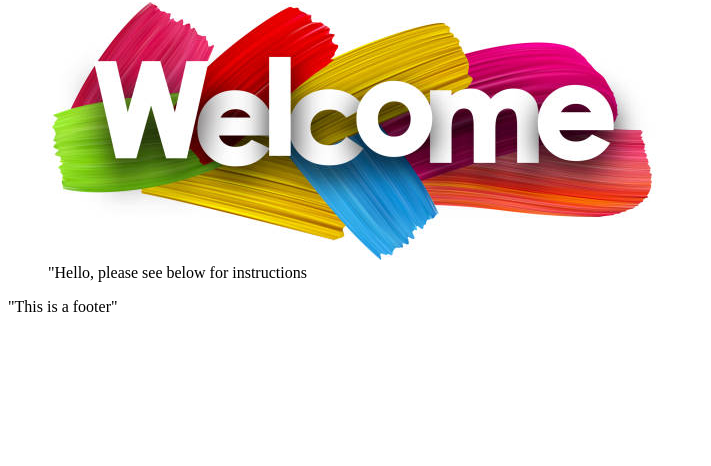
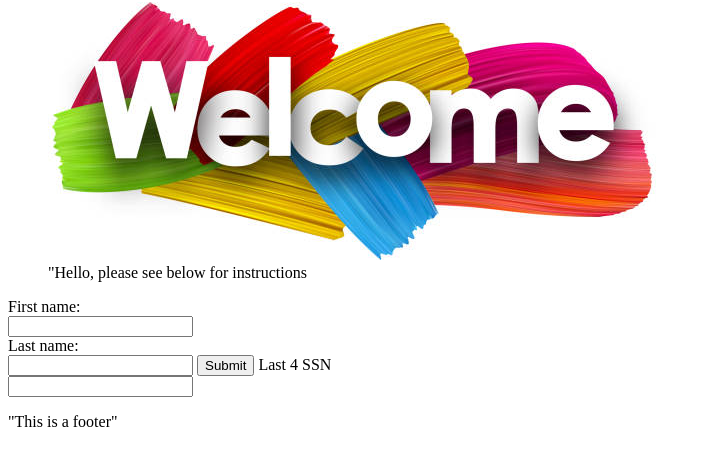
Before and after one commit to BaBread/22-Mini-Proj, a plain HTML site: page index.html in a window 1280 px wide. Shown: the part 78-544 px from the top of the page, without its empty margins (0-711 px from the left). Drawn offline with Linux system fonts and the light colour scheme.

Commit message:
Added forms

```diff
--- a/index.html
+++ b/index.html
@@ -16,7 +16,15 @@
     </header>
 
     <section>
-
+        <form>
+            <label for="fname">First name:</label><br>
+            <input type="text" id="fname" name="fname"><br>
+            <label for="lname">Last name:</label><br>
+            <input type="text" id="lname" name="lname">
+            <input type="submit" value="Submit">
+            <label for="last4ssn">Last 4 SSN</label><br>
+            <input type="number" id="last4ssn" name="last4ssn"> <br>
+          </form>
     </section>
 
     <footer>
```
